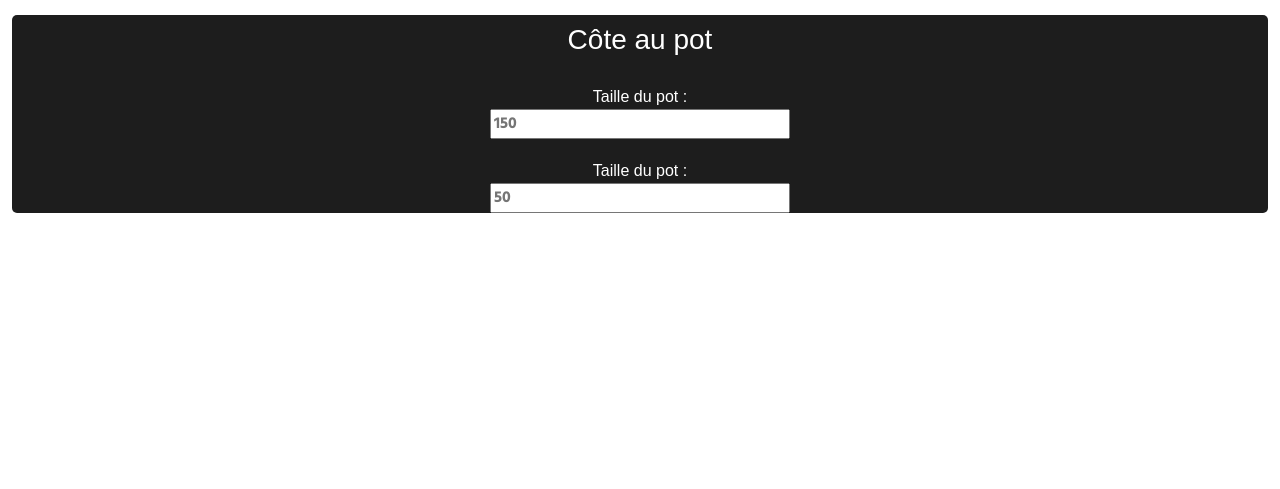
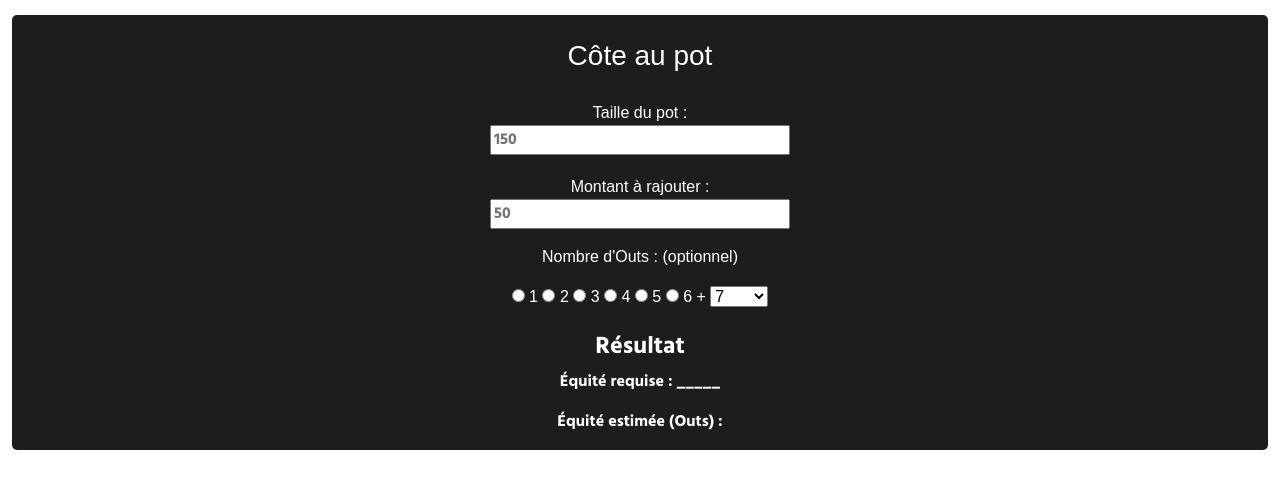
Before and after one commit to OlivierSeill/PokerRadar_webSite, a website: page outils.html in a window 1280 px wide. Shown: the part 145-634 px from the top of the page. Drawn offline with nearby package versions, Linux system fonts and the light colour scheme; a web font is replaced by a local one.

Commit message:
Mise en forme du calculateur d'équité

```diff
--- /dev/null
+++ b/Assets/js/pot_odds.js
@@ -0,0 +1,5 @@
+//---------Import depuis les bibliothèques JS :
+import { sanitizeInput } from "./sanitizer.js";
+
+//Fonctionnalité:
+//--Calculateur d'équité :
--- a/outils.html
+++ b/outils.html
@@ -82,16 +82,52 @@
     <main class="container-xxl">
         <section class="tool">
             <h2>Le calculateur de côte :</h2>
-            <div class="pot-odd d-grid text-center mx-auto">
+            <div class="pot-odd d-grid text-center mx-auto pt-3">
                 <h3>Côte au pot</h3>
                 <form action="#" method="post">
                     <label for="potSize">Taille du pot :</label>
                     <input type="number" id="potSize" name="potSize" placeholder="150" required>
-                    <label for="betSize">Taille du pot :</label>
+                    <label for="betSize">Montant à rajouter :</label>
                     <input type="number" id="betSize" name="betSize" placeholder="50" required>
+                    <fieldset class="mt-3">
+                        <p>Nombre d'Outs : (optionnel)</p>
+                        <input type="radio" name="nbOuts" value="1" id="one">
+                        <label for="one">1</label>
+                        <input type="radio" name="nbOuts" value="2" id="two">
+                        <label for="two">2</label>
+                        <input type="radio" name="nbOuts" value="3" id="three">
+                        <label for="three">3</label>
+                        <input type="radio" name="nbOuts" value="4" id="four">
+                        <label for="four">4</label>
+                        <input type="radio" name="nbOuts" value="5" id="five">
+                        <label for="five">5</label>
+                        <input type="radio" name="nbOuts" value="6" id="six">
+                        <label for="six">6</label>
+                        <label for="plus">+</label>
+                        <select name="plus" id="plus">
+                            <optgroup label="+">
+                                <option value="7">7</option>
+                                <option value="8">8</option>
+                                <option value="9">9</option>
+                                <option value="10">10</option>
+                                <option value="11">11</option>
+                                <option value="12">12</option>
+                                <option value="13">13</option>
+                                <option value="14">14</option>
+                                <option value="15">15</option>
+                                <option value="16">16</option>
+                            </optgroup>
+                        </select>
+                    </fieldset>
                 </form>
+                <div id="potOddResult" class="mt-4">
+                    <h4>Résultat</h4>
+                    <p class="button">Équité requise : _____</p>
+                    <p class="button">Équité estimée (Outs) :</p>
+                </div>
             </div>
         </section>
     </main>
+    <script type="module" src="assets/js/pot_odds.js"></script>
 </body>
 </html>
```
